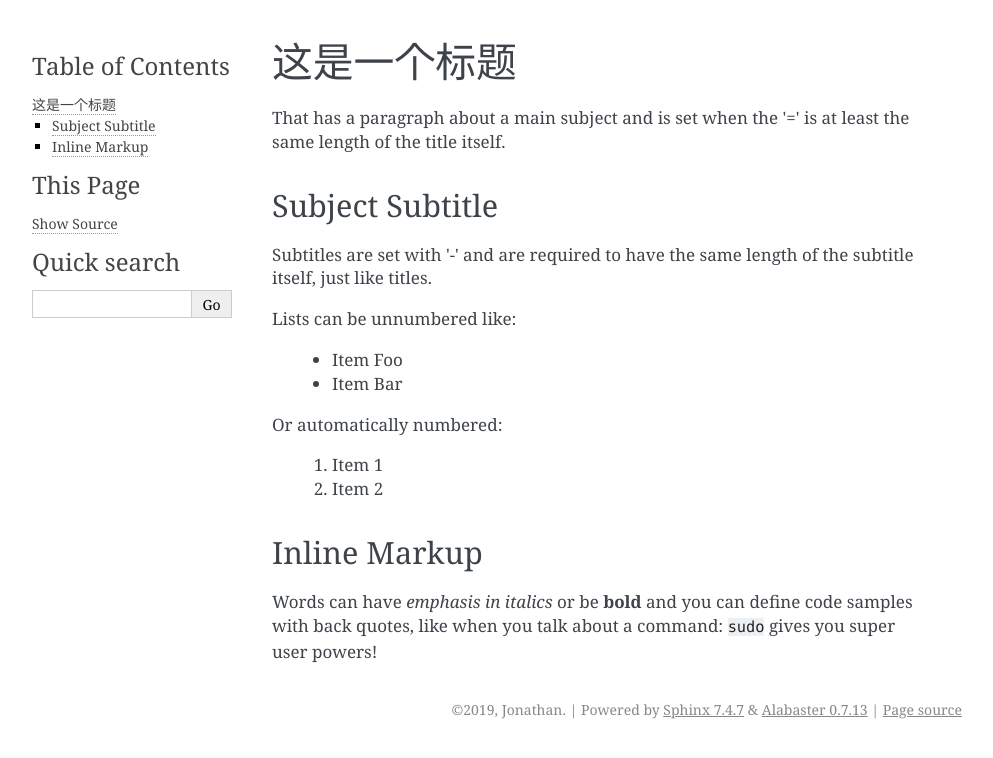
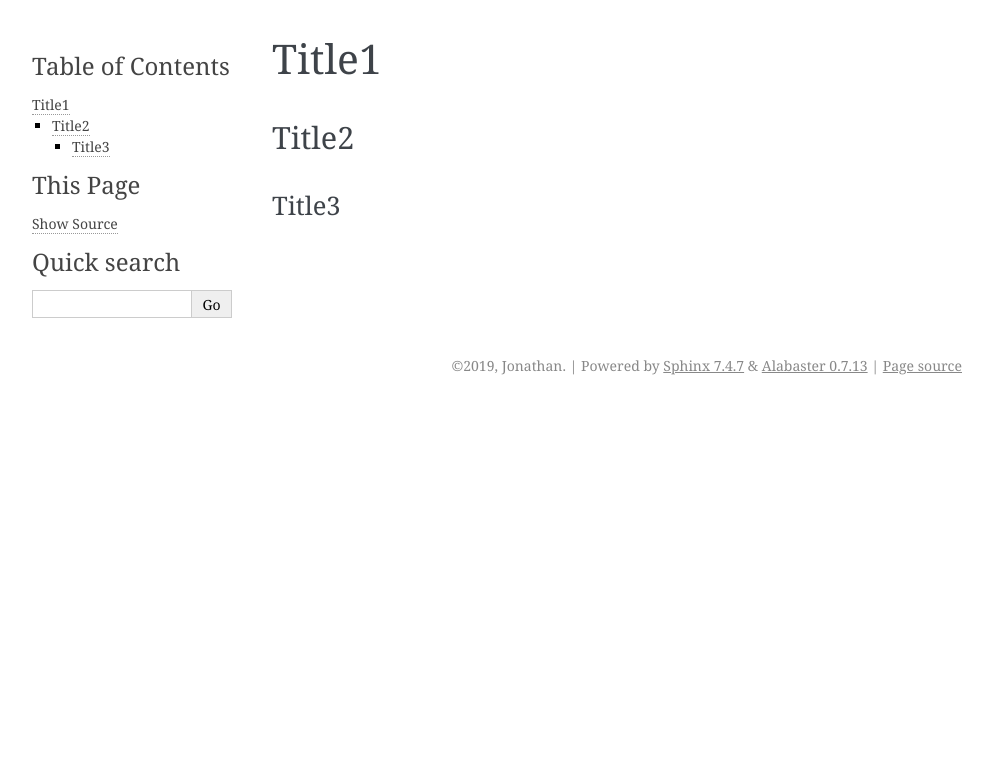
Before and after one commit to ShakeM/docs, a Sphinx documentation site: the page built from source/example.md, in a window 1280 px wide. Shown: the top 758 px of the page, without its empty margins (148-1141 px from the left). Built offline with Sphinx 7.4.7, drawn with Linux system fonts in a browser that asks for light colours; formulas are drawn with MathJax 3.

Commit message:
Support markdown

```diff
--- a/source/conf.py
+++ b/source/conf.py
@@ -28,7 +28,6 @@
 # The full version, including alpha/beta/rc tags
 release = '1.0.0'
 
-
 # -- General configuration ---------------------------------------------------
 
 # If your documentation needs a minimal Sphinx version, state it here.
@@ -49,8 +48,14 @@
 # The suffix(es) of source filenames.
 # You can specify multiple suffix as a list of string:
 #
-# source_suffix = ['.rst', '.md']
-source_suffix = '.rst'
+from recommonmark.parser import CommonMarkParser
+
+source_parsers = {
+    '.md': CommonMarkParser,
+}
+
+source_suffix = ['.rst', '.md']
+# source_suffix = '.rst'
 
 # The master toctree document.
 master_doc = 'index'
@@ -69,7 +74,6 @@
 
 # The name of the Pygments (syntax highlighting) style to use.
 pygments_style = None
-
 
 # -- Options for HTML output -------------------------------------------------
 
@@ -105,7 +109,6 @@
 # Output file base name for HTML help builder.
 htmlhelp_basename = 'playgrounddoc'
 
-
 # -- Options for LaTeX output ------------------------------------------------
 
 latex_elements = {
@@ -134,7 +137,6 @@
      'Jonathan', 'manual'),
 ]
 
-
 # -- Options for manual page output ------------------------------------------
 
 # One entry per manual page. List of tuples
@@ -143,7 +145,6 @@
     (master_doc, 'playground', 'playground Documentation',
      [author], 1)
 ]
-
 
 # -- Options for Texinfo output ----------------------------------------------
 
@@ -155,7 +156,6 @@
      author, 'playground', 'One line description of project.',
      'Miscellaneous'),
 ]
-
 
 # -- Options for Epub output -------------------------------------------------
 
@@ -174,5 +174,4 @@
 # A list of files that should not be packed into the epub file.
 epub_exclude_files = ['search.html']
 
-
 # -- Extension configuration -------------------------------------------------
--- /dev/null
+++ b/source/example.md
@@ -0,0 +1,3 @@
+# Title1
+## Title2
+### Title3
--- a/source/example.rst
+++ /dev/null
@@ -1,25 +0,0 @@
-这是一个标题
-===============
-That has a paragraph about a main subject and is set when the '='
-is at least the same length of the title itself.
-
-Subject Subtitle
-----------------
-Subtitles are set with '-' and are required to have the same length
-of the subtitle itself, just like titles.
-
-Lists can be unnumbered like:
-
- * Item Foo
- * Item Bar
-
-Or automatically numbered:
-
- #. Item 1
- #. Item 2
-
-Inline Markup
--------------
-Words can have *emphasis in italics* or be **bold** and you can define
-code samples with back quotes, like when you talk about a command: ``sudo``
-gives you super user powers!
```
